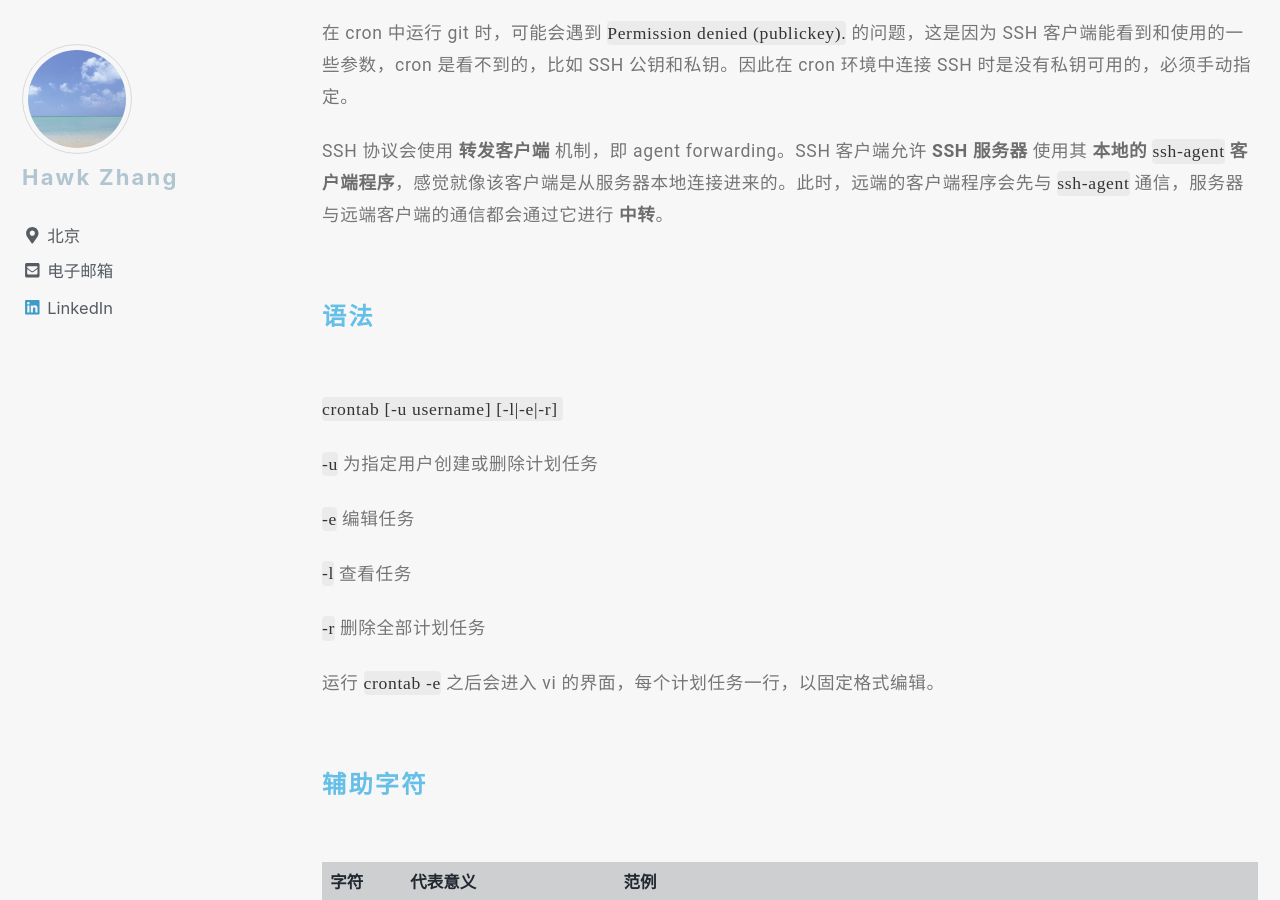
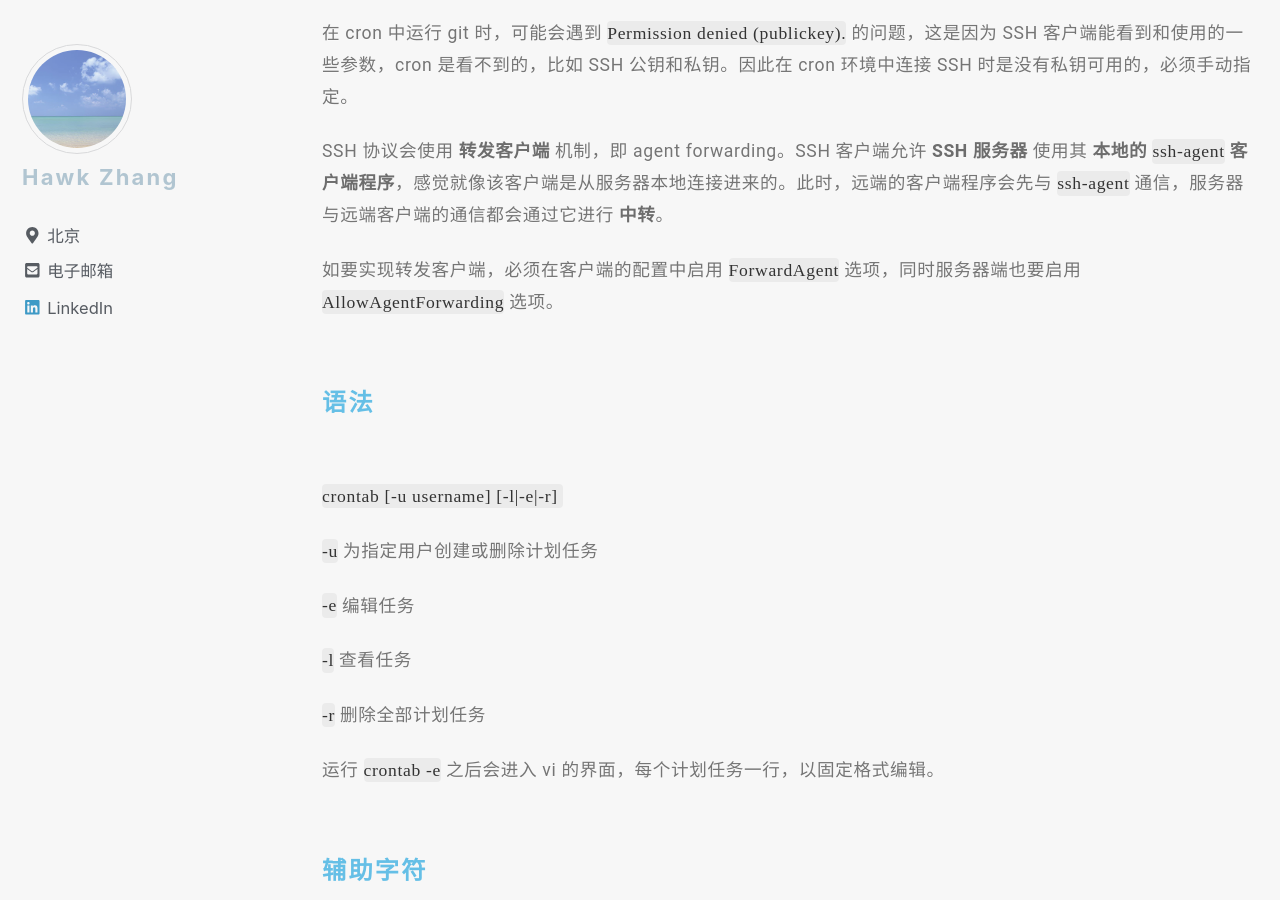
Before and after one commit to narru888/linotes_note, a Jekyll site: the page built from _posts/tools/2015-02-01-cron.md, in a window 1280 px wide and 900 px high, scrolled down 7468 px. Built offline with Jekyll 4.4.1, drawn with Linux system fonts in a browser that asks for light colours; nearby versions of some CDN libraries; a script that is not in the unit is left out; comment, search, counter and statistics services are not loaded.

Commit message:
update on 2018-08-05 19:11:01 CST

```diff
--- a/_posts/tools/2015-02-01-cron.md
+++ b/_posts/tools/2015-02-01-cron.md
@@ -291,7 +291,7 @@ source /home/neo/.bash_profile
 
 SSH 协议会使用 **转发客户端** 机制，即 agent forwarding。SSH 客户端允许 **SSH 服务器** 使用其 **本地的 `ssh-agent` 客户端程序**，感觉就像该客户端是从服务器本地连接进来的。此时，远端的客户端程序会先与 `ssh-agent` 通信，服务器与远端客户端的通信都会通过它进行 **中转**。
 
-
+如要实现转发客户端，必须在客户端的配置中启用 `ForwardAgent` 选项，同时服务器端也要启用 `AllowAgentForwarding` 选项。
 
 
 
```
Also changed, not shown: 1 other file.
